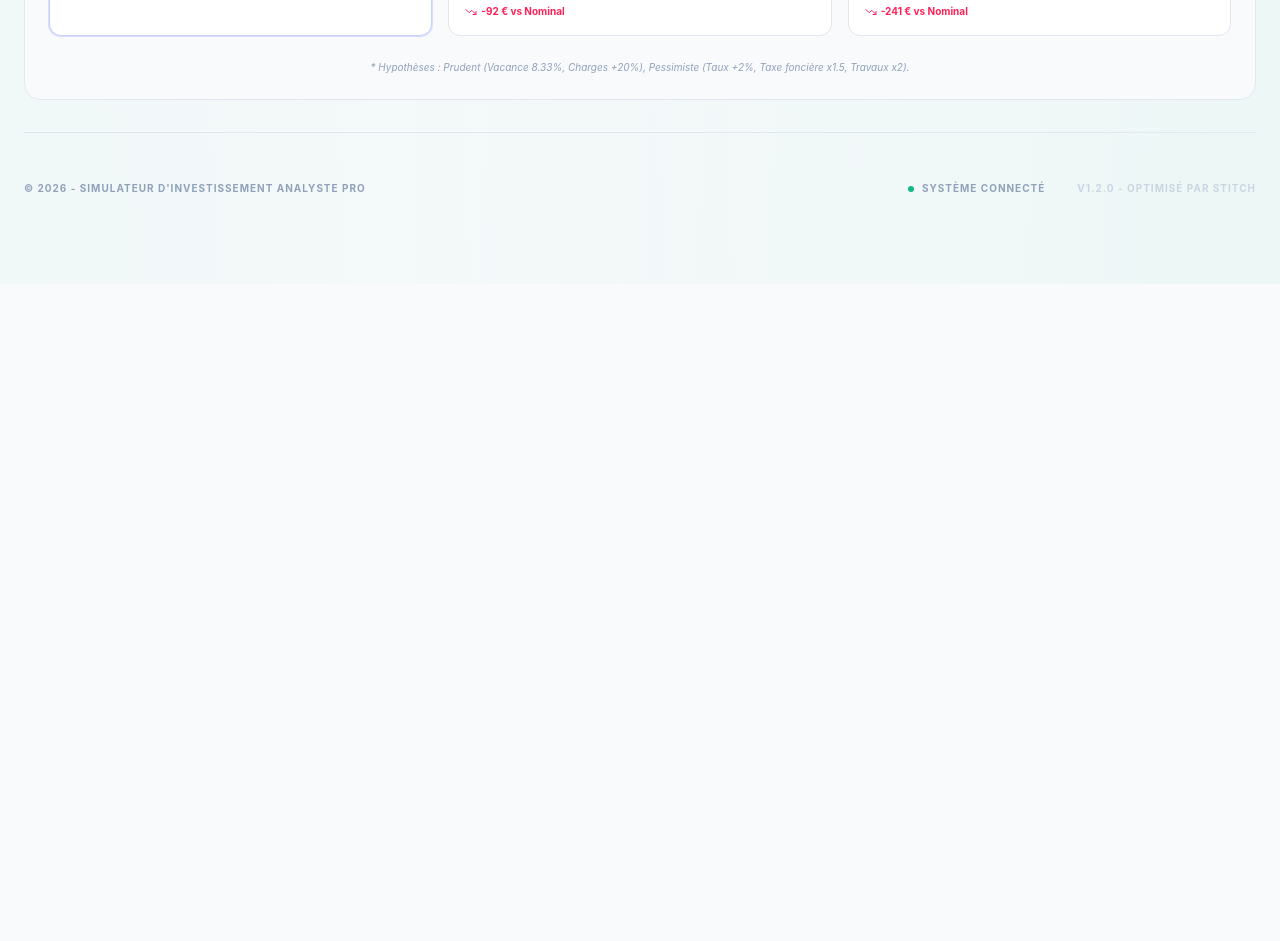
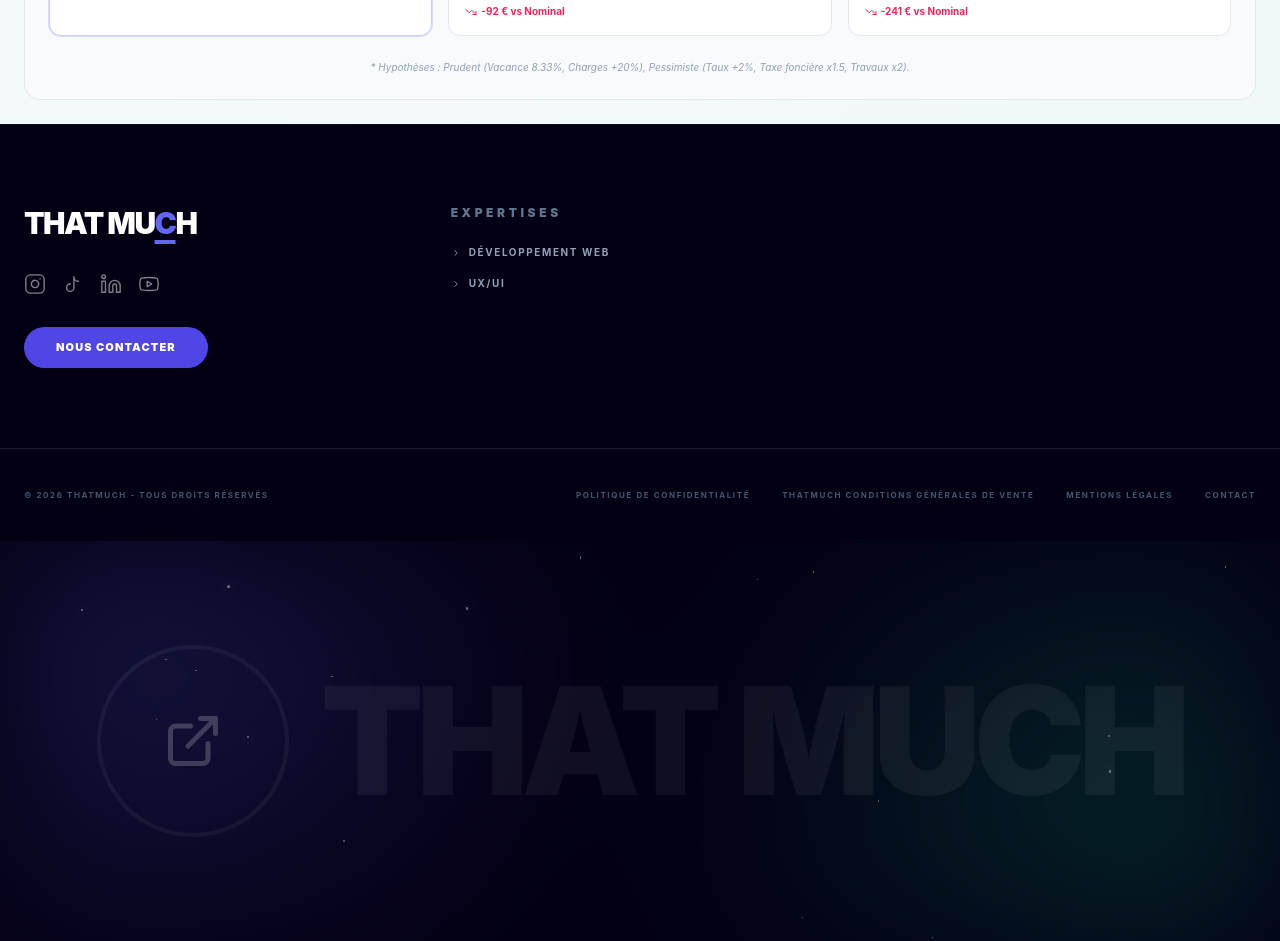
Before and after one commit to tomtomgo92/Investissement_Immobilier, a React (Vite) app: page / in a window 1280 px wide. Shown: the part 2700-3641 px from the top of the page. Before the commit the page ends 2984 px from the top, so only its background shows below. Built offline with nearby package versions, Linux system fonts and the light colour scheme.

Commit message:
Update footer to match THAT MUCH main site style with parallax

```diff
--- a/src/App.jsx
+++ b/src/App.jsx
@@ -34,6 +34,7 @@ import BankabilityIndicator from './components/BankabilityIndicator';
 import AmortizationChart from './components/AmortizationChart';
 import StressTestModule from './components/StressTestModule';
 import ReverseCalculator from './components/ReverseCalculator';
+import Footer from './components/Footer';
 
 ChartJS.register(CategoryScale, LinearScale, PointElement, LineElement, BarElement, ArcElement, Title, Tooltip, Legend);
 
@@ -508,14 +509,9 @@ export default function App() {
           </>
         )}
 
-        <footer className="pt-12 pb-16 border-t border-slate-200 dark:border-slate-800 flex flex-col md:flex-row justify-between items-center gap-6 text-slate-400 text-[10px] uppercase font-bold tracking-widest">
-          <div>© 2026 - Simulateur d'Investissement Analyste Pro</div>
-          <div className="flex gap-8">
-            <span className="flex items-center gap-2"><div className="w-1.5 h-1.5 rounded-full bg-success" /> Système Connecté</span>
-            <span className="text-slate-300 dark:text-slate-600">v1.2.0 - Optimisé par Stitch</span>
-          </div>
-        </footer>
       </main>
+
+      <Footer />
 
       {/* SYNTHETIC PDF TEMPLATE (LAZY LOADED) */}
       {isGenerating && (
--- /dev/null
+++ b/src/components/Footer.jsx
@@ -0,0 +1,112 @@
+import React, { useEffect, useState } from 'react';
+import {
+    Instagram,
+    Linkedin,
+    Youtube,
+    Music,
+    Send,
+    ExternalLink,
+    ChevronRight
+} from 'lucide-react';
+
+export default function DeepMindFooter() {
+    const [scrollY, setScrollY] = useState(0);
+
+    useEffect(() => {
+        const handleScroll = () => setScrollY(window.scrollY);
+        window.addEventListener('scroll', handleScroll, { passive: true });
+        return () => window.removeEventListener('scroll', handleScroll);
+    }, []);
+
+    return (
+        <footer className="w-full bg-[#030014] text-white pt-20 overflow-hidden relative font-sans border-t border-white/5">
+            {/* Top Content */}
+            <div className="max-w-[1400px] mx-auto px-6 grid grid-cols-1 md:grid-cols-3 gap-12 pb-20 border-b border-white/10 uppercase tracking-widest font-bold">
+
+                {/* Branding & Socials */}
+                <div className="space-y-8">
+                    <div className="text-3xl font-black tracking-[-0.05em] text-white">
+                        THAT MU<span className="text-[#6366f1] underline decoration-[#6366f1] underline-offset-[6px] decoration-4">C</span>H
+                    </div>
+                    <div className="flex gap-4 text-white/50">
+                        <a href="#" className="hover:text-white transition-colors hover:scale-110 transition-transform"><Instagram size={22} strokeWidth={1.5} /></a>
+                        <a href="#" className="hover:text-white transition-colors hover:scale-110 transition-transform"><svg viewBox="0 0 24 24" width="22" height="22" stroke="currentColor" fill="none" strokeWidth="1.5" strokeLinecap="round" strokeLinejoin="round"><path d="M9 12a4 4 0 1 0 4 4V4a5 5 0 0 0 5 5" /></svg></a> {/* TikTok Manual */}
+                        <a href="#" className="hover:text-white transition-colors hover:scale-110 transition-transform"><Linkedin size={22} strokeWidth={1.5} /></a>
+                        <a href="#" className="hover:text-white transition-colors hover:scale-110 transition-transform"><Youtube size={22} strokeWidth={1.5} /></a>
+                    </div>
+                    <button className="bg-[#4f46e5] hover:bg-[#4338ca] text-white px-8 py-3 rounded-full text-[11px] font-black uppercase tracking-[0.1em] transition-all hover:shadow-[0_0_20px_rgba(79,70,229,0.4)] active:scale-95">
+                        Nous contacter
+                    </button>
+                </div>
+
+                {/* Expertises */}
+                <div className="space-y-6">
+                    <h3 className="text-xs text-slate-500 font-black tracking-[0.3em]">Expertises</h3>
+                    <ul className="space-y-4 text-[10px]">
+                        <li className="flex items-center gap-2 text-slate-400 hover:text-white transition-colors cursor-pointer group">
+                            <ChevronRight size={10} className="group-hover:translate-x-1 transition-transform" /> Développement web
+                        </li>
+                        <li className="flex items-center gap-2 text-slate-400 hover:text-white transition-colors cursor-pointer group">
+                            <ChevronRight size={10} className="group-hover:translate-x-1 transition-transform" /> UX/UI
+                        </li>
+                    </ul>
+                </div>
+
+                {/* Empty col instead of articles as requested */}
+                <div></div>
+            </div>
+
+            {/* Corporate Line */}
+            <div className="max-w-[1400px] mx-auto px-6 py-10 flex flex-col md:flex-row justify-between items-center gap-4 text-[8px] text-slate-600 font-bold uppercase tracking-[0.2em]">
+                <div>© 2026 THATMUCH - Tous droits réservés</div>
+                <div className="flex flex-wrap justify-center gap-x-8 gap-y-2">
+                    <a href="#" className="hover:text-white transition-colors">Politique de confidentialité</a>
+                    <a href="#" className="hover:text-white transition-colors">THATMUCH Conditions générales de vente</a>
+                    <a href="#" className="hover:text-white transition-colors">Mentions Légales</a>
+                    <a href="#" className="hover:text-white transition-colors">Contact</a>
+                </div>
+            </div>
+
+            {/* Big Parallax Section */}
+            <div className="relative h-[400px] w-full bg-[#030014] flex items-center justify-center overflow-hidden">
+                {/* Background Decorative elements (Simulation) */}
+                <div
+                    className="absolute inset-0 z-0 opacity-20 pointer-events-none"
+                    style={{
+                        transform: `translateY(${scrollY * 0.15}px)`,
+                        backgroundImage: 'radial-gradient(circle at 10% 20%, #6366f1 0%, transparent 40%), radial-gradient(circle at 90% 80%, #10b981 0%, transparent 40%)',
+                        filter: 'blur(80px)'
+                    }}
+                />
+
+                {/* Big Stylized Logo */}
+                <div
+                    className="relative z-10 text-[12vw] md:text-[150px] font-black text-white/5 tracking-tighter select-none flex items-center justify-center gap-8"
+                    style={{ transform: `translateY(${scrollY * -0.05}px)` }}
+                >
+                    {/* Logo Icon Replacement */}
+                    <div className="w-32 h-32 md:w-48 md:h-48 rounded-full border-4 border-white/5 flex items-center justify-center relative overflow-hidden">
+                        <div className="absoute inset-0 bg-gradient-to-br from-indigo-500/10 to-emerald-500/10" />
+                        <div className="text-white opacity-20"><ExternalLink size={60} /></div>
+                    </div>
+                    THAT MUCH
+                </div>
+
+                {/* Small stars parallax */}
+                {[...Array(20)].map((_, i) => (
+                    <div
+                        key={i}
+                        className="absolute rounded-full bg-white opacity-40 shadow-[0_0_8px_rgba(255,255,255,0.8)]"
+                        style={{
+                            width: Math.random() * 3 + 'px',
+                            height: Math.random() * 3 + 'px',
+                            top: Math.random() * 100 + '%',
+                            left: Math.random() * 100 + '%',
+                            transform: `translateY(${scrollY * (0.05 + Math.random() * 0.1)}px)`
+                        }}
+                    />
+                ))}
+            </div>
+        </footer>
+    );
+}
```
Also changed, not shown: 5 other files (tests, documents, lock files or other folders). Lines whose indentation alone changed are shown as unchanged.
